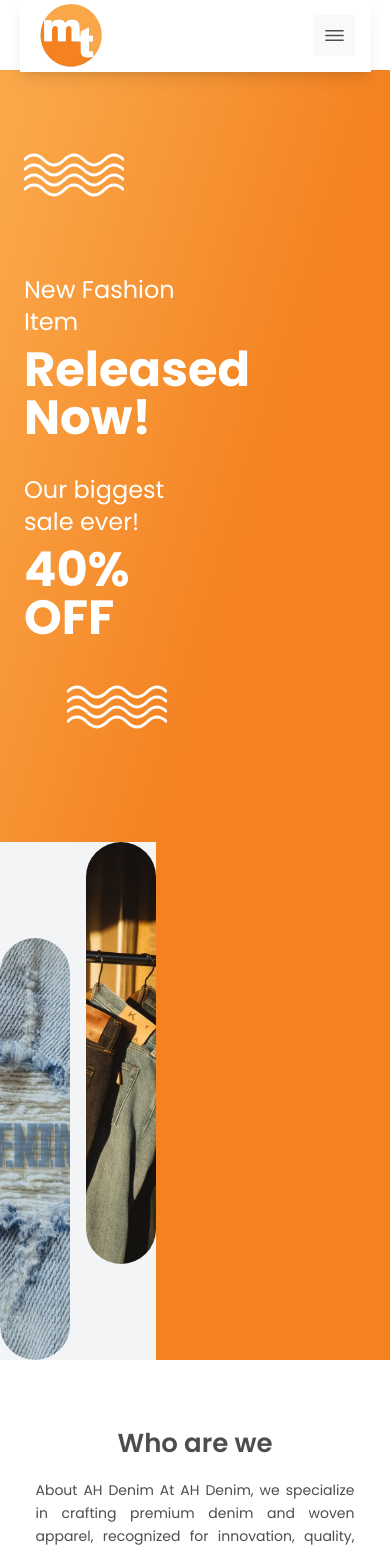
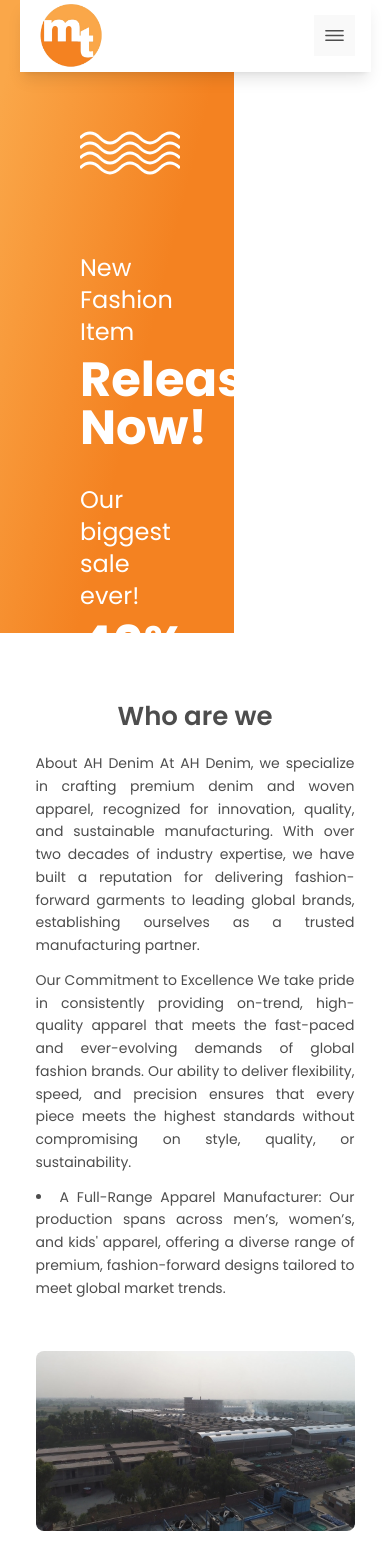
Before and after one commit to mr-saim-365/ModernTex, a React (Vite) app: page / in a window 390 px wide. Shown: the top 1550 px of the page. Built offline with nearby package versions, Linux system fonts and the light colour scheme.

Commit message:
chnages made in home page and contact page.

```diff
--- a/src/components/Footer.jsx
+++ b/src/components/Footer.jsx
@@ -44,7 +44,8 @@ const Footer = () => {
   };
 
   return (
-    <footer id="footer" className=" text-[#4D4D4D] text-sm relative w-[90%] mx-auto">
+    <div className='bg-[#222222] '>
+   <footer id="footer" className=" text-[#ffffff] text-sm relative w-[90%] mx-auto">
       <div ref={ref} className="w-full flex flex-col items-center">
         <motion.div
           className="py-[40px] md:w-[90%] px-8 md:px-0 flex items-center justify-center"
@@ -181,6 +182,8 @@ const Footer = () => {
         </motion.div>
       </div>
     </footer>
+    </div>
+
   );
 };
 
--- a/src/components/Hero.jsx
+++ b/src/components/Hero.jsx
@@ -3,12 +3,12 @@ import React from "react";
 const Hero = () => {
   return (
     <>
-      <section className=" mt-[70px]  bg-[linear-gradient(to_top_left,_#f48221_50%,_#faa749_95%)]">
-        <div className="  flex flex-col md:flex-row gap-5 justify-between overflow-hidden ">
-          <div className="flex flex-col gap-10  w-[60%] py-20 px-6">
-
+      <section className="">
+        <div className="  flex flex-col md:flex-row gap-5 overflow-hidden  h-[75vh]">
+          <div className=" bg-[linear-gradient(to_top_left,_#f48221_50%,_#faa749_95%)] w-[60%]">
             <div>
-
+              <div className="flex flex-col gap-10 py-32 px-20 ">
+                <div>
                   <svg
                     width="100"
                     height="60"
@@ -45,21 +45,21 @@ const Hero = () => {
                 </div>
 
                 <div className="text-white max-w-md">
-              <p className="text-2xl text-[#ffffff] mb-2">New Fashion Item</p>
+                  <p className="text-2xl text-[#ffffff] mb-2">
+                    New Fashion Item
+                  </p>
                   <h1 className="text-5xl font-bold mb-8">Released Now!</h1>
                   <p className="text-2xl mb-2 italic">Our biggest sale ever!</p>
                   <p className="text-5xl font-bold text-[#ffffff]">40% OFF</p>
                 </div>
 
                 <div className="w-full flex  justify-center">
-
                   <svg
                     width="100"
                     height="60"
                     viewBox="0 0 100 60"
                     fill="none"
                     xmlns="http://www.w3.org/2000/svg"
-
                   >
                     <path
                       d="M0 10 Q 10 0, 20 10 T 40 10 T 60 10 T 80 10 T 100 10"
@@ -88,23 +88,24 @@ const Hero = () => {
                   </svg>
                 </div>
               </div>
+            </div>
+          </div>
 
-          <div className="flex gap-4 bg-gray-100 items-center w-[40%] justify-center">
-            <div className="mt-[6rem]">
+          <div className="flex gap-4 bg-white items-center w-[40%]  justify-center">
+            <div className="mt-[12rem]">
               <img
                 src="/images/image1.jpeg"
                 alt="Model 1"
-                className="w-60 h-[50vh] object-cover rounded-full"
+                className="w-64 h-[50vh] object-cover "
               />
             </div>
 
-            <div className="mb-[6rem]">
+            <div className="">
               <img
                 src="/images/image2.jpeg"
                 alt="Model 2"
-                className="w-60  h-[50vh] object-cover rounded-full"
+                className="w-64  h-[50vh] object-cover "
               />
-
             </div>
           </div>
         </div>
--- a/src/components/MissionandVission.jsx
+++ b/src/components/MissionandVission.jsx
@@ -8,52 +8,56 @@ const MissionandVission = () => {
   return (
     <>
       <section className="text-[#4D4D4D] py-16 sm:py-20 w-[90%] mx-auto">
-  <div className="flex flex-col gap-16 sm:gap-20 px-4 sm:px-6 lg:px-0">
-    <div className="flex flex-col lg:flex-row items-center gap-10 lg:gap-8 w-full">
-      {/* Text Section */}
-      <div className="flex flex-col md:flex-row gap-10 lg:gap-14 2xl:w-[70%] w-full">
-        {/* Mission */}
+        <div className="flex flex-col md:flex-row gap-10 lg:gap-14  w-full">
           <div className="w-full md:w-1/2">
-          <h2 className="text-2xl sm:text-3xl xl:text-[40px] font-semibold uppercase">
+            <div className="flex items-center">
+              <DotLottieReact
+                src="https://lottie.host/b9758092-40aa-4234-a17d-0af812f39698/5xfNI031bQ.lottie"
+                loop
+                autoplay
+                className="h-[80px]  "
+              />
+              <h2 className="text-2xl sm:text-3xl xl:text-[40px]  font-semibold uppercase">
                 Our Mission
               </h2>
+            </div>
+
             <p className="mt-4 sm:mt-6 text-justify text-sm sm:text-base font-normal leading-relaxed">
-            At AH Denim, we redefine denim with sustainability, ethical integrity, and innovation.
-            Using organic cotton and eco-conscious materials, we minimize waste, reduce our carbon
-            footprint, and optimize water & energy efficiency. Our commitment extends beyond
-            production—ensuring responsible fashion through fair labor and cutting-edge techniques.
-            At AH Denim, we don’t just create denim; we craft a future where style meets sustainability.
+              At AH Denim, we redefine denim with sustainability, ethical
+              integrity, and innovation. Using organic cotton and eco-conscious
+              materials, we minimize waste, reduce our carbon footprint, and
+              optimize water & energy efficiency. Our commitment extends beyond
+              production—ensuring responsible fashion through fair labor and
+              cutting-edge techniques. At AH Denim, we don’t just create denim;
+              we craft a future where style meets sustainability.
             </p>
           </div>
 
           {/* Vision */}
           <div className="w-full md:w-1/2">
+            <div className="flex items-center">
+              <DotLottieReact
+                src="https://lottie.host/03873f4e-b1b7-4fd2-8b87-9700b5250afc/K9e0mvdHiE.lottie"
+                loop
+                autoplay
+                className="h-[80px]"
+              />
               <h2 className="text-2xl sm:text-3xl xl:text-[40px] font-semibold uppercase">
                 Our Vision
               </h2>
+            </div>
             <p className="mt-4 sm:mt-6 text-justify text-sm sm:text-base leading-relaxed">
-            AH Denim envisions becoming a global leader in manufacturing excellence, setting new
-            standards in quality, efficiency, and sustainability. Through innovation and ethical
-            stewardship, we drive transformative change—harmonizing fashion with environmental
-            responsibility. With precision, sustainability, and cutting-edge craftsmanship, we are
-            shaping a future where denim is a symbol of progress and purpose.
+              AH Denim envisions becoming a global leader in manufacturing
+              excellence, setting new standards in quality, efficiency, and
+              sustainability. Through innovation and ethical stewardship, we
+              drive transformative change—harmonizing fashion with environmental
+              responsibility. With precision, sustainability, and cutting-edge
+              craftsmanship, we are shaping a future where denim is a symbol of
+              progress and purpose.
             </p>
           </div>
         </div>
-
-      {/* Lottie Animation */}
-      <div className="w-[200px] sm:w-[250px] md:w-[300px] lg:w-[400px]">
-        <DotLottieReact
-          src="https://lottie.host/b9758092-40aa-4234-a17d-0af812f39698/5xfNI031bQ.lottie"
-          loop
-          autoplay
-          className="h-[25vh] sm:h-[30vh] md:h-[35vh] lg:h-[40vh] w-full mb-6"
-        />
-      </div>
-    </div>
-  </div>
       </section>
-
     </>
   );
 };
--- a/src/pages/Contact.jsx
+++ b/src/pages/Contact.jsx
@@ -54,6 +54,7 @@ const ContactUs = () => {
   return (
     <>
       <Navbar />
+      <div className="">
         <div className="w-[90%] mx-auto">
           <div className="h-[70vh]">
             <img
@@ -71,9 +72,9 @@ const ContactUs = () => {
           <div className="mt-[8rem]  mb-20">
             <div className="flex flex-col gap-10">
               <div className="flex flex-col lg:flex-row gap-10">
-              <div className="flex-1 p-8 rounded-lg shadow-lg text-[#4D4D4d] w-full lg:w-[30%]">
+                <div className="flex-1 p-8 rounded-lg shadow-lg  bg-[linear-gradient(to_top_right,_#f48221_50%,_#faa749_95%)] w-full lg:w-[30%]">
                   <h2 className="text-4xl font-semibold mb-6 ">Get in Touch</h2>
-                <p className="text-gray-400 mb-8">
+                  <p className="mb-8">
                     Any questions? We would love to hear from you!
                   </p>
 
@@ -130,7 +131,7 @@ const ContactUs = () => {
                 ></iframe>
               </div>
 
-            <div className="bg-[linear-gradient(to_top_right,_#f48221_50%,_#faa749_95%)] text-[#ffffff] flex-1 shadow-lg p-8 rounded w-full mx-0 lg:w-[50%] lg:mx-auto">
+              <div className=" text-[#4d4d4d] flex-1 shadow-lg p-8 rounded w-full mx-0 lg:w-[50%] lg:mx-auto">
                 <form onSubmit={handleSubmit} className="flex flex-col gap-5 ">
                   <div className="flex flex-col md:flex-row gap-4">
                     <input
@@ -196,6 +197,7 @@ const ContactUs = () => {
             </div>
           </div>
         </div>
+      </div>
 
       <Footer />
     </>
```
Also changed, not shown: public/images/image1.jpeg, public/images/image2.jpeg. Lines whose indentation alone changed are shown as unchanged.
